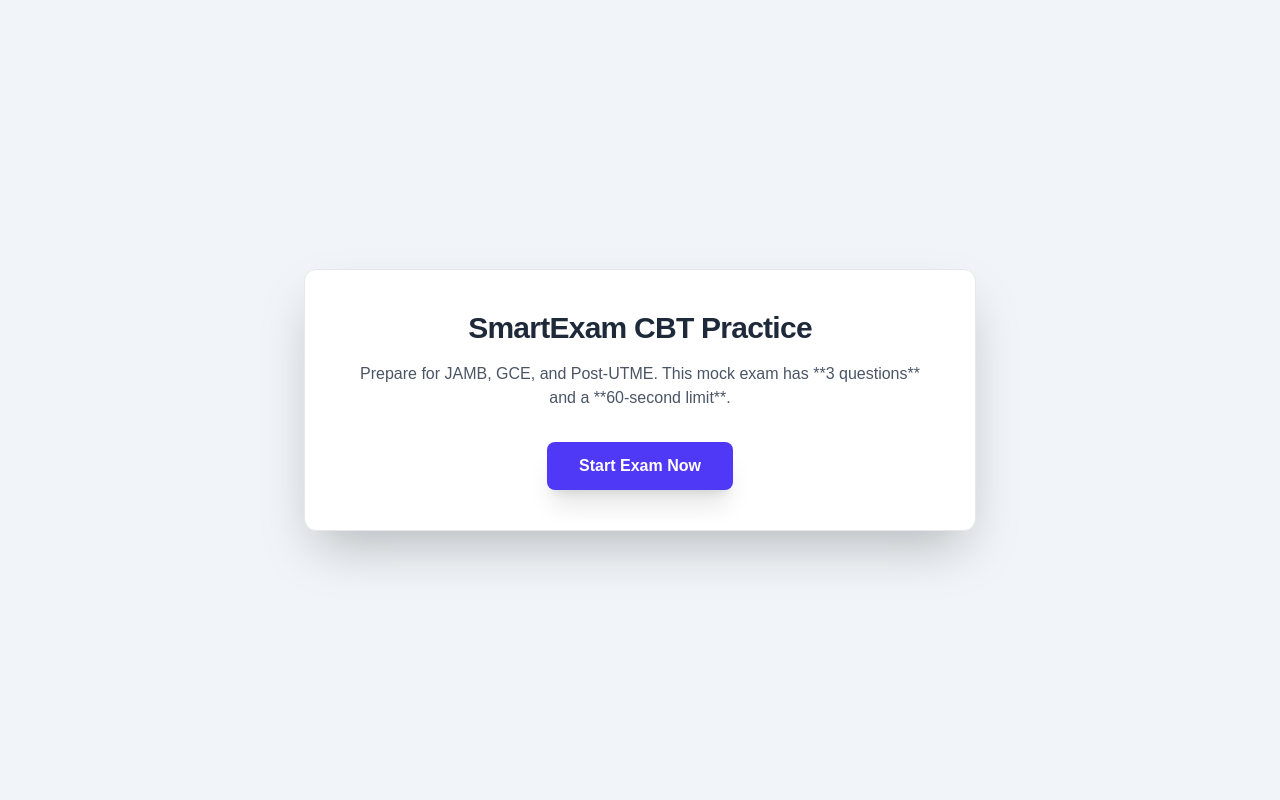
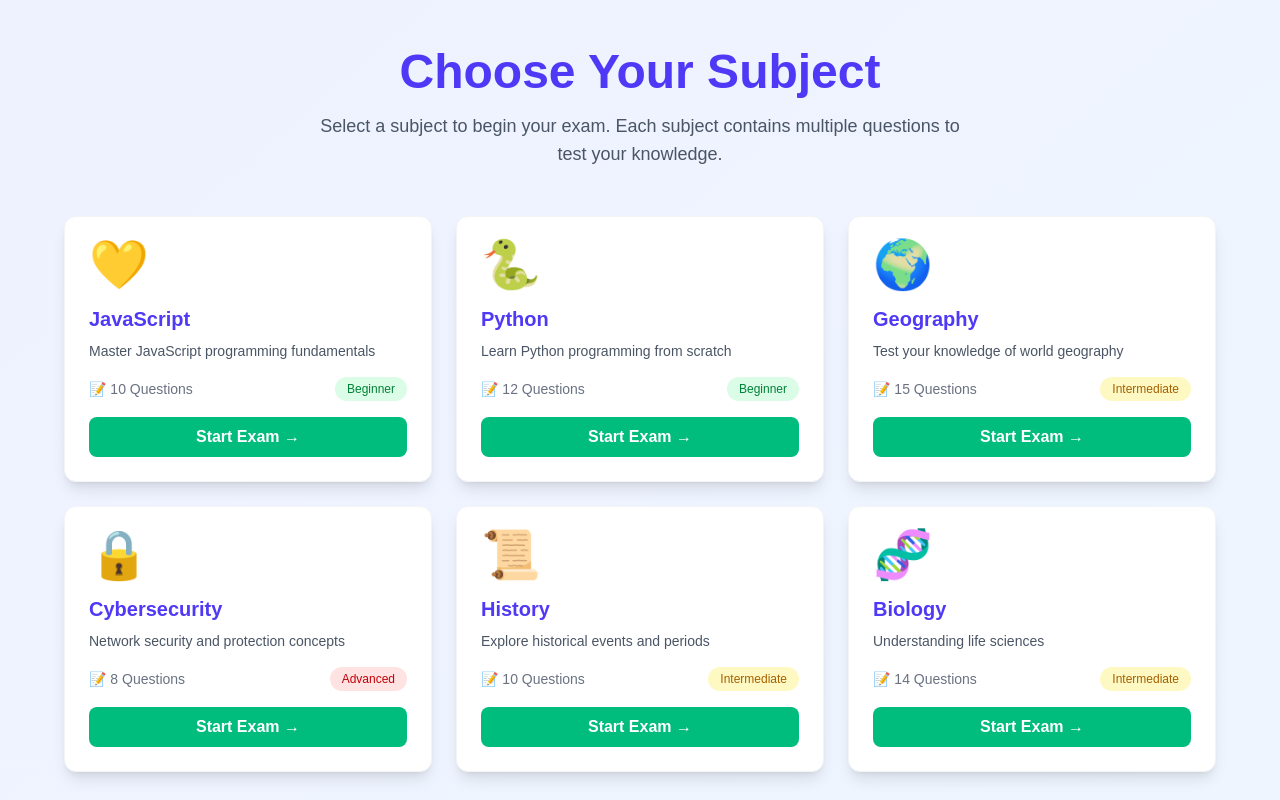
Before and after one commit to emteezet/SmartExam, a Next.js app: page /exam in a window 1280 px wide. Shown: the top 800 px of the page. Built offline with nearby package versions, Linux system fonts and the light colour scheme.

Commit message:
Refactor exam: add subject selector with independent subject exams

```diff
--- /dev/null
+++ b/app/exam/[subject]/page.jsx
@@ -0,0 +1,285 @@
+"use client";
+
+import React, { useState, useEffect, useCallback } from "react";
+import { useParams } from "next/navigation";
+import ExamPage from "../../../components/ExamPage";
+import StartPage from "../../../components/StartPage";
+import ResultsPage from "../../../components/ResultsPage";
+
+// Subject-specific questions database
+const subjectQuestions = {
+  javascript: [
+    {
+      id: 1,
+      text: "Which keyword is used to declare a variable in JavaScript that cannot be reassigned?",
+      options: ["A. let", "B. const", "C. var", "D. static"],
+      correctAnswer: "B",
+    },
+    {
+      id: 2,
+      text: "What does 'async' mean in JavaScript?",
+      options: [
+        "A. Asynchronous programming",
+        "B. Automatic synchronization",
+        "C. Async syntax error",
+        "D. None of the above",
+      ],
+      correctAnswer: "A",
+    },
+    {
+      id: 3,
+      text: "Which method is used to add elements to the end of an array?",
+      options: ["A. push()", "B. pop()", "C. shift()", "D. unshift()"],
+      correctAnswer: "A",
+    },
+  ],
+  python: [
+    {
+      id: 1,
+      text: "Which of the following is a mutable data type in Python?",
+      options: ["A. String", "B. Tuple", "C. List", "D. None"],
+      correctAnswer: "C",
+    },
+    {
+      id: 2,
+      text: "How do you create a function in Python?",
+      options: [
+        "A. function myFunc():",
+        "B. def myFunc():",
+        "C. func myFunc():",
+        "D. define myFunc():",
+      ],
+      correctAnswer: "B",
+    },
+    {
+      id: 3,
+      text: "What is the output of: print(2 ** 3)?",
+      options: ["A. 6", "B. 8", "C. 5", "D. 9"],
+      correctAnswer: "B",
+    },
+  ],
+  geography: [
+    {
+      id: 1,
+      text: "What is the largest continent by area?",
+      options: ["A. Africa", "B. Asia", "C. Europe", "D. Antarctica"],
+      correctAnswer: "B",
+    },
+    {
+      id: 2,
+      text: "Which country has the most islands?",
+      options: ["A. Norway", "B. Sweden", "C. Finland", "D. Canada"],
+      correctAnswer: "B",
+    },
+    {
+      id: 3,
+      text: "What is the capital of Japan?",
+      options: ["A. Osaka", "B. Tokyo", "C. Kyoto", "D. Hiroshima"],
+      correctAnswer: "B",
+    },
+  ],
+  cybersecurity: [
+    {
+      id: 1,
+      text: "What does 'VPN' stand for?",
+      options: [
+        "A. Virtual Private Network",
+        "B. Very Public Network",
+        "C. Virtual Protocol Number",
+        "D. Virtual Proxy Node",
+      ],
+      correctAnswer: "A",
+    },
+    {
+      id: 2,
+      text: "What is a common method to protect against phishing attacks?",
+      options: [
+        "A. Use weak passwords",
+        "B. Enable 2FA",
+        "C. Click suspicious links",
+        "D. Share credentials",
+      ],
+      correctAnswer: "B",
+    },
+    {
+      id: 3,
+      text: "What does 'SSL' provide?",
+      options: [
+        "A. Secure data transmission",
+        "B. File storage",
+        "C. Email filtering",
+        "D. User authentication",
+      ],
+      correctAnswer: "A",
+    },
+  ],
+  history: [
+    {
+      id: 1,
+      text: "In which year did World War II end?",
+      options: ["A. 1943", "B. 1944", "C. 1945", "D. 1946"],
+      correctAnswer: "C",
+    },
+    {
+      id: 2,
+      text: "Who was the first President of the United States?",
+      options: [
+        "A. Thomas Jefferson",
+        "B. George Washington",
+        "C. Benjamin Franklin",
+        "D. John Adams",
+      ],
+      correctAnswer: "B",
+    },
+    {
+      id: 3,
+      text: "The Renaissance began in which country?",
+      options: ["A. France", "B. Germany", "C. Italy", "D. Spain"],
+      correctAnswer: "C",
+    },
+  ],
+  biology: [
+    {
+      id: 1,
+      text: "What is the powerhouse of the cell?",
+      options: ["A. Nucleus", "B. Mitochondria", "C. Ribosome", "D. Lysosome"],
+      correctAnswer: "B",
+    },
+    {
+      id: 2,
+      text: "How many chambers does a human heart have?",
+      options: ["A. 2", "B. 3", "C. 4", "D. 6"],
+      correctAnswer: "C",
+    },
+    {
+      id: 3,
+      text: "What is the basic unit of life?",
+      options: ["A. Atom", "B. Molecule", "C. Cell", "D. Organ"],
+      correctAnswer: "C",
+    },
+  ],
+};
+
+const EXAM_DURATION_SECONDS = 120; // 2 minutes per exam
+
+export default function SubjectExam() {
+  const params = useParams();
+  const subject = params?.subject || "";
+
+  const [examState, setExamState] = useState("start");
+  const [questions, setQuestions] = useState([]);
+  const [currentQuestionIndex, setCurrentQuestionIndex] = useState(0);
+  const [timeLeft, setTimeLeft] = useState(EXAM_DURATION_SECONDS);
+  const [userAnswers, setUserAnswers] = useState({});
+  const [score, setScore] = useState(0);
+
+  // Get subject-specific questions
+  useEffect(() => {
+    const subjectQs = subjectQuestions[subject] || [];
+    setQuestions(subjectQs);
+  }, [subject]);
+
+  const currentQuestion = questions[currentQuestionIndex];
+  const totalQuestions = questions.length;
+  const selectedAnswer = userAnswers[currentQuestion?.id];
+
+  const finishExam = useCallback(
+    (isTimeUp = false) => {
+      let finalScore = 0;
+      questions.forEach((q) => {
+        if (userAnswers[q.id] === q.correctAnswer) {
+          finalScore++;
+        }
+      });
+      setScore(finalScore);
+      setExamState("results");
+    },
+    [questions, userAnswers]
+  );
+
+  // Timer
+  useEffect(() => {
+    if (examState !== "exam") return;
+
+    const intervalId = setInterval(() => {
+      setTimeLeft((prevTime) => {
+        if (prevTime <= 1) {
+          clearInterval(intervalId);
+          finishExam(true);
+          return 0;
+        }
+        return prevTime - 1;
+      });
+    }, 1000);
+
+    return () => clearInterval(intervalId);
+  }, [examState, finishExam]);
+
+  const startExamHandler = () => {
+    setCurrentQuestionIndex(0);
+    setTimeLeft(EXAM_DURATION_SECONDS);
+    setUserAnswers({});
+    setScore(0);
+    setExamState("exam");
+  };
+
+  const selectAnswerHandler = (questionId, selectedOption) => {
+    setUserAnswers((prevAnswers) => ({
+      ...prevAnswers,
+      [questionId]: selectedOption,
+    }));
+  };
+
+  const nextQuestionHandler = () => {
+    if (currentQuestionIndex < totalQuestions - 1) {
+      setCurrentQuestionIndex((prevIndex) => prevIndex + 1);
+    }
+  };
+
+  let content;
+  switch (examState) {
+    case "exam":
+      content = (
+        <ExamPage
+          question={currentQuestion}
+          currentQuestionIndex={currentQuestionIndex}
+          totalQuestions={totalQuestions}
+          timeLeft={timeLeft}
+          selectedAnswer={selectedAnswer}
+          selectAnswerHandler={selectAnswerHandler}
+          nextQuestionHandler={nextQuestionHandler}
+          finishExamHandler={finishExam}
+        />
+      );
+      break;
+    case "results":
+      content = (
+        <ResultsPage
+          score={score}
+          totalQuestions={totalQuestions}
+          timeLeft={timeLeft}
+          startExamHandler={startExamHandler}
+          subject={subject}
+        />
+      );
+      break;
+    case "start":
+    default:
+      content = (
+        <StartPage
+          totalQuestions={totalQuestions}
+          startExamHandler={startExamHandler}
+          subject={subject}
+        />
+      );
+      break;
+  }
+
+  return (
+    <div className="min-h-screen flex items-center justify-center p-4 bg-slate-100">
+      <div className="w-full max-w-2xl bg-white shadow-2xl rounded-xl p-6 md:p-10 border border-gray-200">
+        {content}
+      </div>
+    </div>
+  );
+}
--- a/app/exam/page.jsx
+++ b/app/exam/page.jsx
@@ -1,159 +1,151 @@
 "use client";
 
-import React, { useState, useEffect, useCallback } from "react";
-import ExamPage from "../../components/ExamPage";
-import StartPage from "../../components/StartPage";
-import ResultsPage from "../../components/ResultsPage";
+import React from "react";
+import Link from "next/link";
+import { PRIMARY_TEXT, ACCENT_BG, ACCENT_BG_HOVER } from "../components/ui/colors";
 
-// ----------------------------------------------------------------------
-// 🧩 DATA MOCK (Replace this with a fetch to your Next.js API/MongoDB)
-// ----------------------------------------------------------------------
-
-const initialQuestions = [
+const SubjectSelector = () => {
+  const subjects = [
     {
-    id: 1,
-    text: "Which programming language is typically used for front-end web development, alongside HTML and CSS?",
-    options: ["A. Python", "B. Java", "C. JavaScript", "D. C++"],
-    correctAnswer: "C",
+      id: "javascript",
+      name: "JavaScript",
+      description: "Master JavaScript programming fundamentals",
+      icon: "💛",
+      questionCount: 10,
+      difficulty: "Beginner",
     },
     {
-    id: 2,
-    text: "The primary purpose of a firewall is to:",
-    options: [
-      "A. Increase internet speed",
-      "B. Prevent unauthorized access to a network",
-      "C. Clean up disk space",
-      "D. Optimize search results",
-    ],
-    correctAnswer: "B",
+      id: "python",
+      name: "Python",
+      description: "Learn Python programming from scratch",
+      icon: "🐍",
+      questionCount: 12,
+      difficulty: "Beginner",
     },
     {
-    id: 3,
-    text: "What is the capital city of Nigeria?",
-    options: ["A. Lagos", "B. Abuja", "C. Kano", "D. Ibadan"],
-    correctAnswer: "B",
+      id: "geography",
+      name: "Geography",
+      description: "Test your knowledge of world geography",
+      icon: "🌍",
+      questionCount: 15,
+      difficulty: "Intermediate",
+    },
+    {
+      id: "cybersecurity",
+      name: "Cybersecurity",
+      description: "Network security and protection concepts",
+      icon: "🔒",
+      questionCount: 8,
+      difficulty: "Advanced",
+    },
+    {
+      id: "history",
+      name: "History",
+      description: "Explore historical events and periods",
+      icon: "📜",
+      questionCount: 10,
+      difficulty: "Intermediate",
+    },
+    {
+      id: "biology",
+      name: "Biology",
+      description: "Understanding life sciences",
+      icon: "🧬",
+      questionCount: 14,
+      difficulty: "Intermediate",
     },
   ];
 
-const EXAM_DURATION_SECONDS = 60;
+  return (
+    <div className="min-h-screen bg-gradient-to-br from-indigo-50 to-blue-50 py-12 px-4 sm:px-6 lg:px-8">
+      <div className="max-w-6xl mx-auto">
+        {/* Header */}
+        <div className="text-center mb-12">
+          <h1 className={`text-4xl md:text-5xl font-bold ${PRIMARY_TEXT} mb-4`}>
+            Choose Your Subject
+          </h1>
+          <p className="text-lg text-gray-600 max-w-2xl mx-auto">
+            Select a subject to begin your exam. Each subject contains multiple questions to test your knowledge.
+          </p>
+        </div>
 
-// ----------------------------------------------------------------------
-// 🚀 MAIN APP CONTAINER: App
-// ----------------------------------------------------------------------
+        {/* Subjects Grid */}
+        <div className="grid grid-cols-1 md:grid-cols-2 lg:grid-cols-3 gap-6">
+          {subjects.map((subject) => (
+            <Link key={subject.id} href={`/exam/${subject.id}`}>
+              <div className="group h-full bg-white rounded-xl shadow-lg hover:shadow-2xl transition-all duration-300 transform hover:-translate-y-2 p-6 cursor-pointer border border-gray-100">
+                {/* Icon */}
+                <div className="text-5xl mb-4 group-hover:scale-110 transition-transform duration-300">
+                  {subject.icon}
+                </div>
 
-const ExamApp = () => {
-  const [examState, setExamState] = useState("start"); // 'start', 'exam', 'results'
-  const [questions] = useState(initialQuestions);
-  const [currentQuestionIndex, setCurrentQuestionIndex] = useState(0);
-  const [timeLeft, setTimeLeft] = useState(EXAM_DURATION_SECONDS);
-  const [userAnswers, setUserAnswers] = useState({}); // { questionId: 'A' }
-  const [score, setScore] = useState(0);
+                {/* Subject Name */}
+                <h3 className={`text-xl font-bold ${PRIMARY_TEXT} mb-2`}>
+                  {subject.name}
+                </h3>
 
-  const currentQuestion = questions[currentQuestionIndex];
-  const totalQuestions = questions.length;
-  const selectedAnswer = userAnswers[currentQuestion?.id];
+                {/* Description */}
+                <p className="text-gray-600 text-sm mb-4 line-clamp-2">
+                  {subject.description}
+                </p>
 
-  // Handler to calculate score and transition to results screen
-  const finishExam = useCallback(
-    (isTimeUp = false) => {
-      let finalScore = 0;
-      questions.forEach((q) => {
-        if (userAnswers[q.id] === q.correctAnswer) {
-          finalScore++;
-        }
-      });
+                {/* Meta Info */}
+                <div className="flex items-center justify-between text-sm text-gray-500 mb-4">
+                  <span>📝 {subject.questionCount} Questions</span>
+                  <span className={`px-3 py-1 rounded-full text-xs font-medium ${
+                    subject.difficulty === "Beginner"
+                      ? "bg-green-100 text-green-700"
+                      : subject.difficulty === "Intermediate"
+                      ? "bg-yellow-100 text-yellow-700"
+                      : "bg-red-100 text-red-700"
+                  }`}>
+                    {subject.difficulty}
+                  </span>
+                </div>
 
-      setScore(finalScore);
-      setExamState("results");
-    },
-    [questions, userAnswers]
-  );
+                {/* CTA Button */}
+                <button
+                  className={`w-full ${ACCENT_BG} ${ACCENT_BG_HOVER} text-white font-semibold py-2 px-4 rounded-lg transition-all duration-200 transform group-hover:scale-105`}
+                >
+                  Start Exam →
+                </button>
+              </div>
+            </Link>
+          ))}
+        </div>
 
-  // Timer Effect
-  useEffect(() => {
-    if (examState !== "exam") return;
-
-    const intervalId = setInterval(() => {
-      setTimeLeft((prevTime) => {
-        if (prevTime <= 1) {
-          clearInterval(intervalId);
-          finishExam(true);
-          return 0;
-        }
-        return prevTime - 1;
-      });
-    }, 1000);
-
-    return () => clearInterval(intervalId);
-  }, [examState, finishExam]);
-
-  // Handlers passed to child components
-  const startExamHandler = () => {
-    setCurrentQuestionIndex(0);
-    setTimeLeft(EXAM_DURATION_SECONDS);
-    setUserAnswers({});
-    setScore(0);
-    setExamState("exam");
-  };
-
-  const selectAnswerHandler = (questionId, selectedOption) => {
-    setUserAnswers((prevAnswers) => ({
-      ...prevAnswers,
-      [questionId]: selectedOption,
-    }));
-  };
-
-  const nextQuestionHandler = () => {
-    if (currentQuestionIndex < totalQuestions - 1) {
-      setCurrentQuestionIndex((prevIndex) => prevIndex + 1);
-    }
-  };
-
-  // Render the appropriate Page/View based on examState
-  let content;
-  switch (examState) {
-    case "exam":
-      content = (
-        <ExamPage
-          question={currentQuestion}
-          currentQuestionIndex={currentQuestionIndex}
-          totalQuestions={totalQuestions}
-          timeLeft={timeLeft}
-          selectedAnswer={selectedAnswer}
-          selectAnswerHandler={selectAnswerHandler}
-          nextQuestionHandler={nextQuestionHandler}
-          finishExamHandler={finishExam}
-        />
-      );
-      break;
-    case "results":
-      content = (
-        <ResultsPage
-          score={score}
-          totalQuestions={totalQuestions}
-          timeLeft={timeLeft}
-          startExamHandler={startExamHandler}
-        />
-      );
-      break;
-    case "start":
-    default:
-      content = (
-        <StartPage
-          totalQuestions={totalQuestions}
-          startExamHandler={startExamHandler}
-        />
-      );
-      break;
-  }
-
-  return (
-    <div className="min-h-screen flex items-center justify-center p-4 bg-slate-100">
-      <div className="w-full max-w-2xl bg-white shadow-2xl rounded-xl p-6 md:p-10 border border-gray-200">
-        {content}
+        {/* Info Section */}
+        <div className="mt-16 bg-white rounded-xl shadow-lg p-8 border border-gray-100">
+          <h2 className={`text-2xl font-bold ${PRIMARY_TEXT} mb-4`}>
+            How it works
+          </h2>
+          <div className="grid md:grid-cols-3 gap-8">
+            <div>
+              <div className="text-3xl font-bold text-emerald-500 mb-2">1</div>
+              <h3 className="font-semibold text-gray-800 mb-2">Choose Subject</h3>
+              <p className="text-gray-600 text-sm">
+                Select from our wide range of subjects to test your knowledge.
+              </p>
+            </div>
+            <div>
+              <div className="text-3xl font-bold text-emerald-500 mb-2">2</div>
+              <h3 className="font-semibold text-gray-800 mb-2">Take Exam</h3>
+              <p className="text-gray-600 text-sm">
+                Answer questions within the time limit. Each question has multiple choices.
+              </p>
+            </div>
+            <div>
+              <div className="text-3xl font-bold text-emerald-500 mb-2">3</div>
+              <h3 className="font-semibold text-gray-800 mb-2">Get Results</h3>
+              <p className="text-gray-600 text-sm">
+                Receive instant results with your score and performance breakdown.
+              </p>
+            </div>
+          </div>
+        </div>
       </div>
     </div>
   );
 };
 
-export default ExamApp;
+export default SubjectSelector;
--- a/components/StartPage.jsx
+++ b/components/StartPage.jsx
@@ -1,24 +1,47 @@
 import React from "react";
 
-const EXAM_DURATION_SECONDS = 60; // Define this constant or pass it as a prop
+const EXAM_DURATION_SECONDS = 120;
 
-const StartPage = ({ totalQuestions, startExamHandler }) => (
+const StartPage = ({ totalQuestions, startExamHandler, subject }) => {
+  const subjectNames = {
+    javascript: "JavaScript",
+    python: "Python",
+    geography: "Geography",
+    cybersecurity: "Cybersecurity",
+    history: "History",
+    biology: "Biology",
+  };
+
+  const displaySubject = subjectNames[subject] || "Exam";
+
+  return (
     <div className="text-center">
-    <h1 className="text-3xl font-extrabold text-gray-800 mb-4 tracking-tight">
-      SmartExam CBT Practice
+      <h1 className="text-3xl font-extrabold text-indigo-600 mb-2 tracking-tight">
+        {displaySubject} Exam
       </h1>
       <p className="text-gray-600 mb-8">
-      Prepare for JAMB, GCE, and Post-UTME. This mock exam has **
-      {totalQuestions} questions** and a **{EXAM_DURATION_SECONDS}-second
-      limit**.
+        Test your knowledge with <strong>{totalQuestions} questions</strong> and a{" "}
+        <strong>{EXAM_DURATION_SECONDS}-second limit</strong>.
       </p>
+      <div className="bg-blue-50 border-l-4 border-indigo-600 p-4 mb-8 text-left">
+        <p className="text-sm text-gray-700">
+          <strong>Tips:</strong>
+          <ul className="list-disc ml-6 mt-2 space-y-1">
+            <li>Read questions carefully before answering</li>
+            <li>You can navigate between questions</li>
+            <li>Answer all questions before time runs out</li>
+            <li>Your answers are saved automatically</li>
+          </ul>
+        </p>
+      </div>
       <button
         onClick={startExamHandler}
-      className="bg-indigo-600 hover:bg-indigo-700 text-white font-semibold py-3 px-8 rounded-lg transition duration-300 shadow-xl transform hover:scale-[1.02] active:scale-100"
+        className="bg-emerald-500 hover:bg-emerald-600 text-white font-semibold py-3 px-8 rounded-lg transition duration-300 shadow-xl transform hover:scale-[1.02] active:scale-100"
       >
-      Start Exam Now
+        Start Exam Now →
       </button>
     </div>
   );
+};
 
 export default StartPage;
```
Also changed, not shown: components/ResultsPage.jsx (+31 -10 lines). Lines whose indentation alone changed are shown as unchanged.
